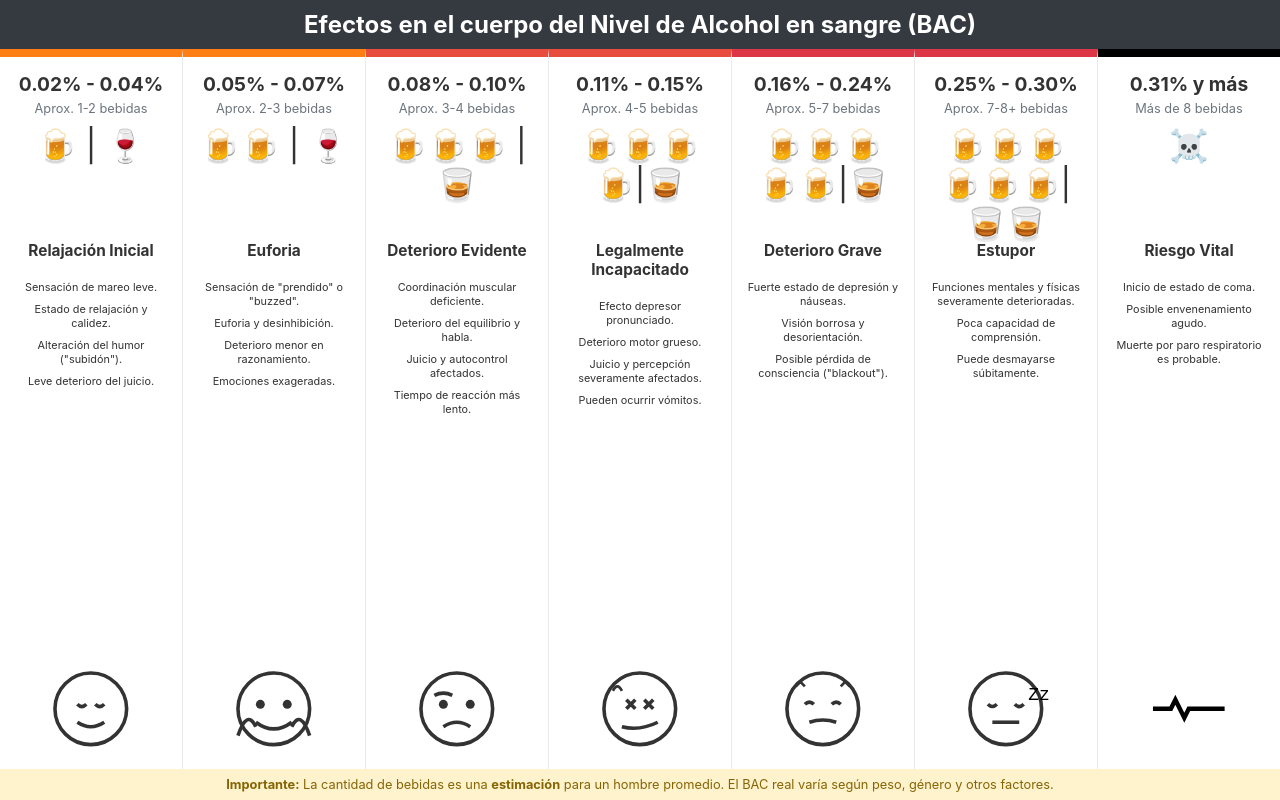
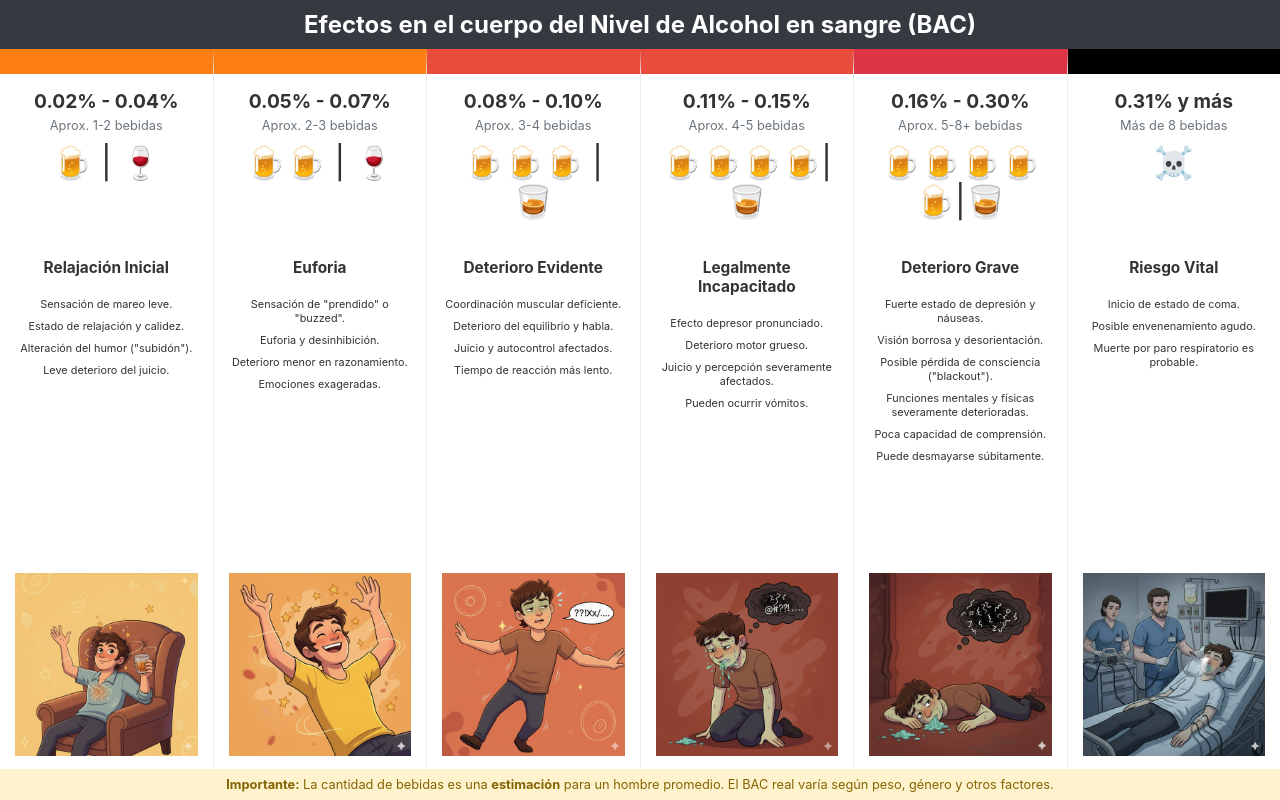
Before and after one commit to xperseosses/InfovisG21, a plain HTML site: page prueba.html in a window 1280 px wide. Drawn offline with Linux system fonts and the light colour scheme.

Commit message:
Entrega parcial

```diff
--- a/prueba.html
+++ b/prueba.html
@@ -124,23 +124,30 @@
 
         .state-drawing {
             margin-top: auto; /* Empuja el dibujo al fondo para alinearlo */
-            padding-top: 10px;
-            height: 7vw; /* Altura fija para el contenedor del dibujo */
+            padding-top: 20px;
+            height: 14vw; /* Altura fija para el contenedor del dibujo */
             display: flex;
             align-items: center;
             justify-content: center;
         }
 
+        /* --- ESTA ES LA ÚNICA REGLA QUE SE AÑADIÓ --- */
+        .state-drawing img {
+            max-height: 300%; /* Asegura que la imagen no sea más alta que su contenedor */
+            max-width: 100%;  /* Asegura que la imagen no sea más ancha que su contenedor */
+        }
+        /* --- FIN DE LA MODIFICACIÓN --- */
+
         .state-drawing svg {
             height: 100%; /* El dibujo ocupa toda la altura del contenedor */
-            width: auto;
+            width: 100%;
         }
 
         /* --- Colores por Nivel de Riesgo (Borde Superior) --- */
-        #col-1, #col-2 { border-top: 8px solid var(--riesgo-bajo); }
-        #col-3, #col-4 { border-top: 8px solid var(--riesgo-moderado); }
-        #col-5, #col-6 { border-top: 8px solid var(--riesgo-alto); }
-        #col-7 { border-top: 8px solid var(--riesgo-peligro); }
+        #col-1, #col-2 { border-top: 25px solid var(--riesgo-bajo); }
+        #col-3, #col-4 { border-top: 25px solid var(--riesgo-moderado); }
+        #col-5, #col-6 { border-top: 25px solid var(--riesgo-alto); }
+        #col-7 { border-top: 25px solid var(--riesgo-peligro); }
     </style>
 </head>
 <body>
@@ -166,12 +173,7 @@
                         <li>Leve deterioro del juicio.</li>
                     </ul>
                     <div class="state-drawing">
-                        <svg viewBox="0 0 100 100" xmlns="http://www.w3.org/2000/svg">
-                            <circle cx="50" cy="50" r="40" fill="none" stroke="#333" stroke-width="4"/>
-                            <path d="M35 45 Q 40 50, 45 45" stroke="#333" stroke-width="4" fill="none"/>
-                            <path d="M55 45 Q 60 50, 65 45" stroke="#333" stroke-width="4" fill="none"/>
-                            <path d="M35 65 Q 50 75, 65 65" stroke="#333" stroke-width="4" fill="none"/>
-                        </svg>
+                        <img src="imagenes/relajacion_inicial.png" alt="Ilustración de relajacion inicial">
                     </div>
                 </div>
             </article>
@@ -191,14 +193,7 @@
                         <li>Emociones exageradas.</li>
                     </ul>
                     <div class="state-drawing">
-                        <svg viewBox="0 0 100 100" xmlns="http://www.w3.org/2000/svg">
-                            <path d="M10 80 Q 20 50, 30 70" stroke="#333" stroke-width="4" fill="none"/>
-                            <path d="M90 80 Q 80 50, 70 70" stroke="#333" stroke-width="4" fill="none"/>
-                            <circle cx="50" cy="50" r="40" fill="none" stroke="#333" stroke-width="4"/>
-                            <circle cx="35" cy="45" r="5" fill="#333"/>
-                            <circle cx="65" cy="45" r="5" fill="#333"/>
-                            <path d="M30 65 Q 50 80, 70 65" stroke="#333" stroke-width="4" fill="none"/>
-                        </svg>
+                        <img src="imagenes/euforia.png" alt="Ilustración de euforia">
                     </div>
                 </div>
             </article>
@@ -218,13 +213,7 @@
                         <li>Tiempo de reacción más lento.</li>
                     </ul>
                     <div class="state-drawing">
-                        <svg viewBox="0 0 100 100" xmlns="http://www.w3.org/2000/svg">
-                            <circle cx="50" cy="50" r="40" fill="none" stroke="#333" stroke-width="4"/>
-                            <circle cx="35" cy="45" r="5" fill="#333"/>
-                            <circle cx="65" cy="45" r="5" fill="#333"/>
-                            <path d="M35 70 Q 50 60, 65 70" stroke="#333" stroke-width="4" fill="none"/>
-                            <path d="M25 35 Q 35 30, 45 35" stroke="#333" stroke-width="4" fill="none"/>
-                        </svg>
+                        <img src="imagenes/deterioro_evidente.png" alt="Ilustración de deterioro evidente">
                     </div>
                 </div>
             </article>
@@ -244,23 +233,15 @@
                         <li>Pueden ocurrir vómitos.</li>
                     </ul>
                     <div class="state-drawing">
-                        <svg viewBox="0 0 100 100" xmlns="http://www.w3.org/2000/svg">
-                            <path d="M20 30 Q 25 20, 30 30" stroke="#333" stroke-width="3" fill="none"/>
-                            <circle cx="50" cy="50" r="40" fill="none" stroke="#333" stroke-width="4"/>
-                            <path d="M35 50 L 45 40" stroke="#333" stroke-width="4"/>
-                            <path d="M45 50 L 35 40" stroke="#333" stroke-width="4"/>
-                            <path d="M55 50 L 65 40" stroke="#333" stroke-width="4"/>
-                            <path d="M65 50 L 55 40" stroke="#333" stroke-width="4"/>
-                            <path d="M30 70 Q 50 75, 70 65" stroke="#333" stroke-width="4" fill="none"/>
-                        </svg>
+                        <img src="imagenes/legalmente_incapacitado.png" alt="Ilustración de legalmente incapacitado">
                     </div>
                 </div>
             </article>
 
             <article class="bac-column" id="col-5">
                 <div class="bac-info">
-                    <h3>0.16% - 0.24%</h3>
-                    <p>Aprox. 5-7 bebidas</p>
+                    <h3>0.16% - 0.30%</h3>
+                    <p>Aprox. 5-8+ bebidas</p>
                     <div class="drinks">🍺🍺🍺🍺🍺|🥃</div>
                 </div>
                 <div class="effects-info">
@@ -269,41 +250,12 @@
                         <li>Fuerte estado de depresión y náuseas.</li>
                         <li>Visión borrosa y desorientación.</li>
                         <li>Posible pérdida de consciencia ("blackout").</li>
-                    </ul>
-                    <div class="state-drawing">
-                        <svg viewBox="0 0 100 100" xmlns="http://www.w3.org/2000/svg">
-                            <circle cx="50" cy="50" r="40" fill="none" stroke="#333" stroke-width="4"/>
-                            <path d="M30 45 Q 35 40, 40 45" stroke="#333" stroke-width="4" fill="none"/>
-                            <path d="M60 45 Q 65 40, 70 45" stroke="#333" stroke-width="4" fill="none"/>
-                            <path d="M35 65 Q 50 60, 65 65" stroke="#333" stroke-width="4" fill="none"/>
-                            <path d="M20 25 L 25 20 L 30 25" fill="none" stroke="#333" stroke-width="3" />
-                            <path d="M70 25 L 75 20 L 80 25" fill="none" stroke="#333" stroke-width="3" />
-                        </svg>
-                    </div>
-                </div>
-            </article>
-
-            <article class="bac-column" id="col-6">
-                <div class="bac-info">
-                    <h3>0.25% - 0.30%</h3>
-                    <p>Aprox. 7-8+ bebidas</p>
-                    <div class="drinks">🍺🍺🍺🍺🍺🍺|🥃🥃</div>
-                </div>
-                <div class="effects-info">
-                    <h2>Estupor</h2>
-                    <ul>
                         <li>Funciones mentales y físicas severamente deterioradas.</li>
                         <li>Poca capacidad de comprensión.</li>
                         <li>Puede desmayarse súbitamente.</li>
                     </ul>
                     <div class="state-drawing">
-                        <svg viewBox="0 0 100 100" xmlns="http://www.w3.org/2000/svg">
-                            <circle cx="50" cy="50" r="40" fill="none" stroke="#333" stroke-width="4"/>
-                            <path d="M30 45 Q 35 50, 40 45" stroke="#333" stroke-width="4" fill="none"/>
-                            <path d="M60 45 Q 65 50, 70 45" stroke="#333" stroke-width="4" fill="none"/>
-                            <path d="M35 65 L 65 65" stroke="#333" stroke-width="4" fill="none"/>
-                            <text x="75" y="40" font-size="20" font-family="monospace">Zzz</text>
-                        </svg>
+                        <img src="imagenes/deterioro_grave.png" alt="Ilustración de deterioro grave">
                     </div>
                 </div>
             </article>
@@ -322,9 +274,7 @@
                         <li>Muerte por paro respiratorio es probable.</li>
                     </ul>
                     <div class="state-drawing">
-                        <svg viewBox="0 0 100 100" xmlns="http://www.w3.org/2000/svg">
-                            <path d="M10 50 L 30 50 L 35 40 L 45 60 L 50 50 L 90 50" fill="none" stroke="#000" stroke-width="5"/>
-                        </svg>
+                        <img src="imagenes/riesgo_vital.png" alt="Ilustración de riesgo vital">
                     </div>
                 </div>
             </article>
```
Also changed, not shown: imagenes/deterioro_evidente.png (added), imagenes/deterioro_grave.png (added), imagenes/euforia.png (added), imagenes/legalmente_incapacitado.png (added), imagenes/relajacion_inicial.png (added), imagenes/riesgo_vital.png (added).
